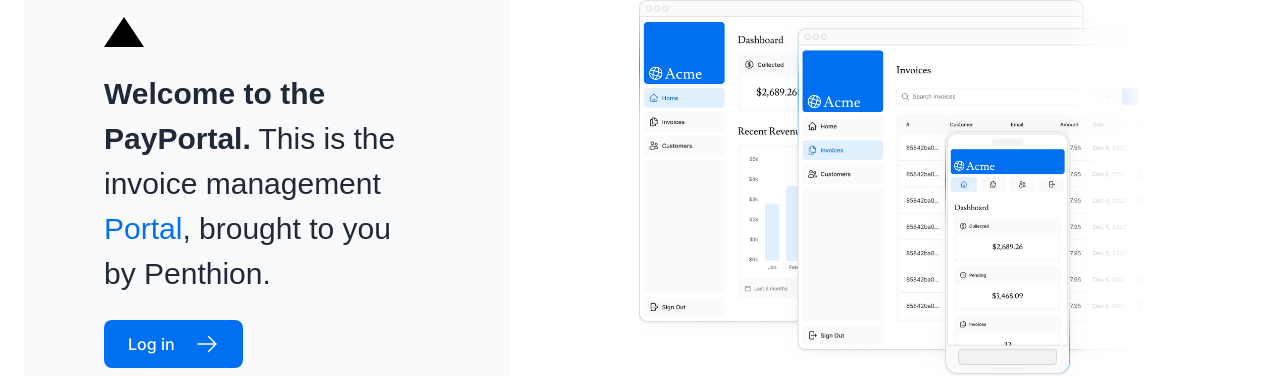
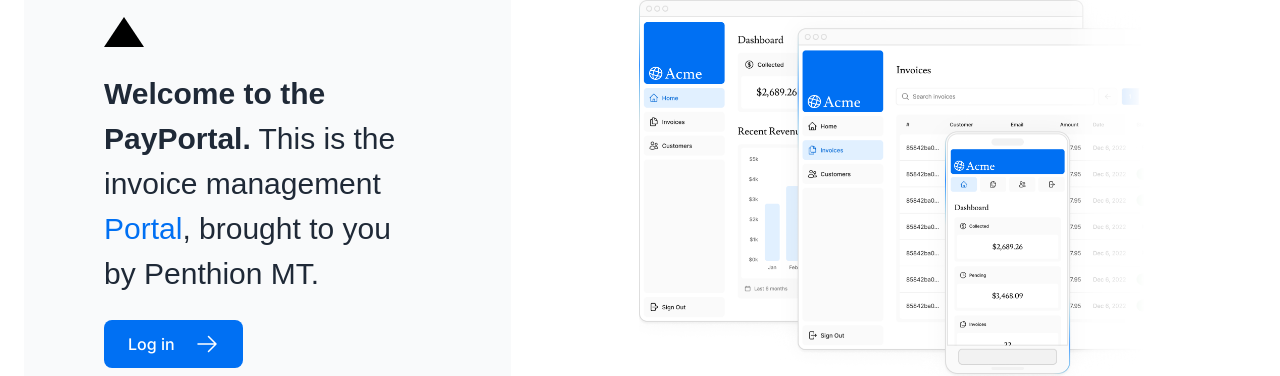
Before and after one commit to Boarderwalker/payportal.nl, a Next.js app: page / in a window 1280 px wide. Shown: the part 320-696 px from the top of the page. Built offline with nearby package versions, Linux system fonts and the light colour scheme; a web font is replaced by a local one.

Commit message:
Text changes to login page

```diff
--- a/app/page.tsx
+++ b/app/page.tsx
@@ -22,7 +22,7 @@
             <a href="https://nextjs.org/learn/" className="text-blue-500">
               Portal
             </a>
-            , brought to you by Penthion.
+            , brought to you by Penthion MT.
           </p>
           <Link
             href="/login"
```
